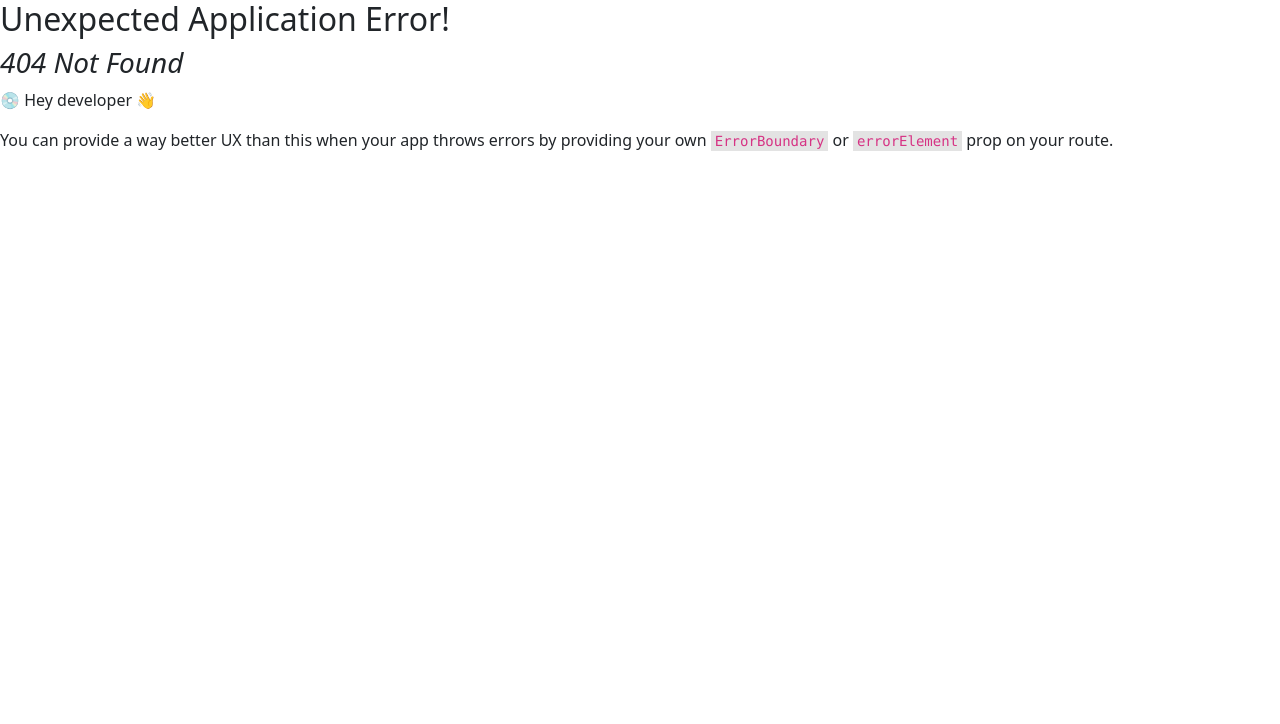
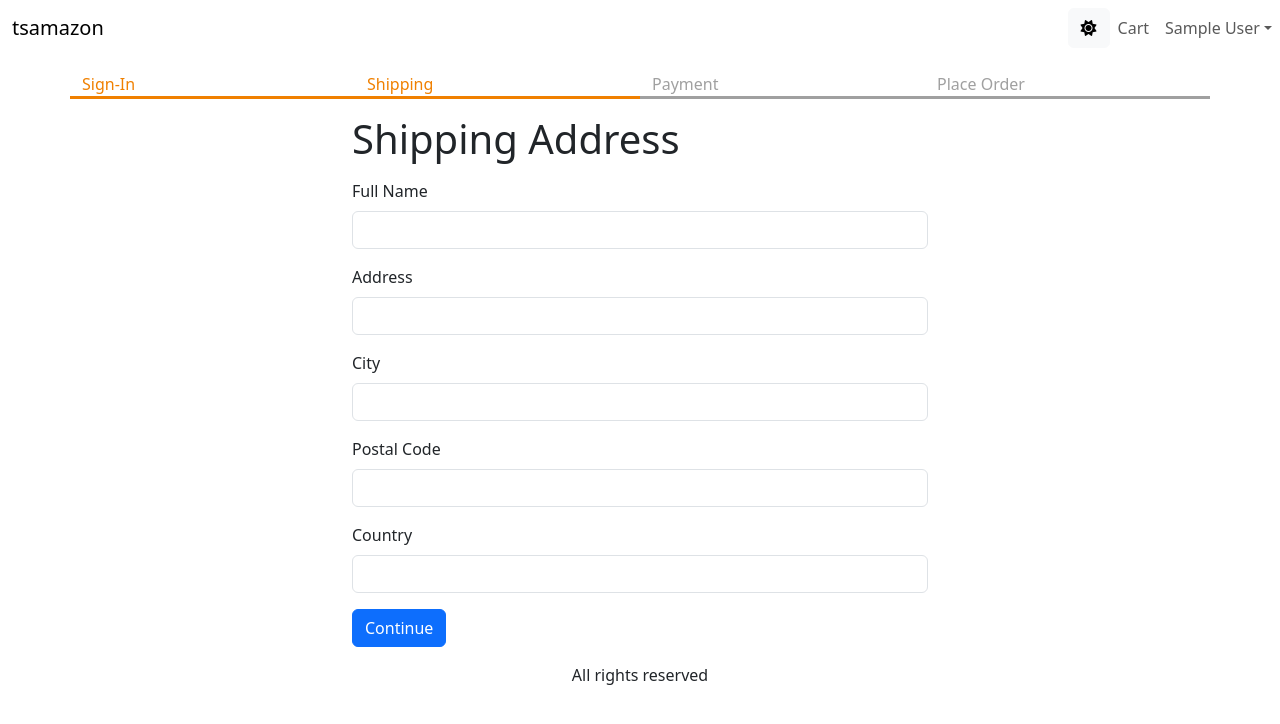
Before and after one commit to Sameer-1903/React-TypeScript-Amazon, a React (Vite) app in the folder frontend/: page /shipping in a window 1280 px wide. Before the commit this address had no page. Shown: the top 724 px of the page. Built offline with nearby package versions, Linux system fonts and the light colour scheme; sample sign-in values are in the browser's storage.

Commit message:
Create-Shipping-Page

```diff
--- a/frontend/src/Store.tsx
+++ b/frontend/src/Store.tsx
@@ -1,5 +1,5 @@
 import React from "react"
-import { Cart, CartItem } from "./types/Cart"
+import { Cart, CartItem, ShippingAddress } from "./types/Cart"
 import { UserInfo } from "./types/UserInfo"
 
 type AppState = {
@@ -42,6 +42,7 @@
   | { type: 'CART_REMOVE_ITEM'; payload: CartItem }
   | { type: 'USER_SIGNIN'; payload: UserInfo }
   | { type: 'USER_SIGNOUT' }
+  | { type: 'SAVE_SHIPPING_ADDRESS'; payload: ShippingAddress }
 
 
   function reducer(state: AppState, action: Action): AppState {
@@ -96,6 +97,15 @@
         },
       }
 
+      case 'SAVE_SHIPPING_ADDRESS':
+      return {
+        ...state,
+        cart: {
+          ...state.cart,
+          shippingAddress: action.payload,
+        },
+      }
+
       default:
         return state
     }
--- /dev/null
+++ b/frontend/src/components/CheckoutSteps.tsx
@@ -0,0 +1,17 @@
+import { Col, Row } from 'react-bootstrap'
+
+export default function CheckoutSteps(props: {
+  step1?: boolean
+  step2?: boolean
+  step3?: boolean
+  step4?: boolean
+}) {
+  return (
+    <Row className="checkout-steps">
+      <Col className={props.step1 ? 'active' : ''}>Sign-In</Col>
+      <Col className={props.step2 ? 'active' : ''}>Shipping</Col>
+      <Col className={props.step3 ? 'active' : ''}>Payment</Col>
+      <Col className={props.step4 ? 'active' : ''}>Place Order</Col>
+    </Row>
+  )
+}
--- a/frontend/src/index.css
+++ b/frontend/src/index.css
@@ -24,3 +24,12 @@
 .small-container {
   max-width: 600px;
 }
+
+.checkout-steps > div {
+  border-bottom: 0.2rem solid #a0a0a0;
+  color: #a0a0a0;
+}
+.checkout-steps > div.active {
+  border-bottom: 0.2rem solid #f08000;
+  color: #f08000;
+}
--- a/frontend/src/main.tsx
+++ b/frontend/src/main.tsx
@@ -19,6 +19,7 @@
 import CartPage from './pages/CartPage.tsx'
 import SigninPage from './pages/SigninPage.tsx'
 import SignupPage from './pages/SignupPage.tsx'
+import ShippingAddressPage from './pages/ShippingAddressPage.tsx'
 
 
 const queryClient = new QueryClient();
@@ -31,6 +32,7 @@
       <Route path="/cart" element={<CartPage />} />
       <Route path="/signin" element={<SigninPage />} />
       <Route path="/signup" element={<SignupPage />} />
+      <Route path="shipping" element={<ShippingAddressPage />} />
 
       {/* <Route path="dashboard" element={<Dashboard />} /> */}
       {/* ... etc. */}
--- /dev/null
+++ b/frontend/src/pages/ShippingAddressPage.tsx
@@ -0,0 +1,112 @@
+import { useContext, useEffect, useState } from 'react'
+import { Button, Form } from 'react-bootstrap'
+import { Helmet } from 'react-helmet-async'
+import { useNavigate } from 'react-router-dom'
+import CheckoutSteps from '../components/CheckoutSteps'
+import { Store } from '../Store'
+
+export default function ShippingAddressPage() {
+  const navigate = useNavigate()
+  const { state, dispatch } = useContext(Store)
+  const {
+    userInfo,
+    cart: { shippingAddress },
+  } = state
+
+  useEffect(() => {
+    if (!userInfo) {
+      navigate('/signin?redirect=/shipping')
+    }
+  }, [userInfo, navigate])
+
+  const [fullName, setFullName] = useState(shippingAddress.fullName || '')
+  const [address, setAddress] = useState(shippingAddress.address || '')
+  const [city, setCity] = useState(shippingAddress.city || '')
+  const [postalCode, setPostalCode] = useState(shippingAddress.postalCode || '')
+  const [country, setCountry] = useState(shippingAddress.country || '')
+
+  const submitHandler = (e: React.SyntheticEvent) => {
+    e.preventDefault()
+    dispatch({
+      type: 'SAVE_SHIPPING_ADDRESS',
+      payload: {
+        fullName,
+        address,
+        city,
+        postalCode,
+        country,
+      },
+    })
+    localStorage.setItem(
+      'shippingAddress',
+      JSON.stringify({
+        fullName,
+        address,
+        city,
+        postalCode,
+        country,
+      })
+    )
+
+    navigate('/payment')
+  }
+
+  return (
+    <div>
+      <Helmet>
+        <title>Shipping Address</title>
+      </Helmet>
+      <CheckoutSteps step1 step2></CheckoutSteps>
+      <div className="container small-container">
+        <h1 className="my-3">Shipping Address</h1>
+        <Form onSubmit={submitHandler}>
+          <Form.Group className="mb-3" controlId="fullName">
+            <Form.Label>Full Name</Form.Label>
+            <Form.Control
+              value={fullName}
+              onChange={(e) => setFullName(e.target.value)}
+              required
+            />
+          </Form.Group>
+          <Form.Group className="mb-3" controlId="address">
+            <Form.Label>Address</Form.Label>
+            <Form.Control
+              value={address}
+              onChange={(e) => setAddress(e.target.value)}
+              required
+            />
+          </Form.Group>
+          <Form.Group className="mb-3" controlId="city">
+            <Form.Label>City</Form.Label>
+            <Form.Control
+              value={city}
+              onChange={(e) => setCity(e.target.value)}
+              required
+            />
+          </Form.Group>
+          <Form.Group className="mb-3" controlId="postalCode">
+            <Form.Label>Postal Code</Form.Label>
+            <Form.Control
+              value={postalCode}
+              onChange={(e) => setPostalCode(e.target.value)}
+              required
+            />
+          </Form.Group>
+          <Form.Group className="mb-3" controlId="country">
+            <Form.Label>Country</Form.Label>
+            <Form.Control
+              value={country}
+              onChange={(e) => setCountry(e.target.value)}
+              required
+            />
+          </Form.Group>
+          <div className="mb-3">
+            <Button variant="primary" type="submit">
+              Continue
+            </Button>
+          </div>
+        </Form>
+      </div>
+    </div>
+  )
+}
```
Also changed, not shown: 1 other file (tests, documents, lock files or other folders).
